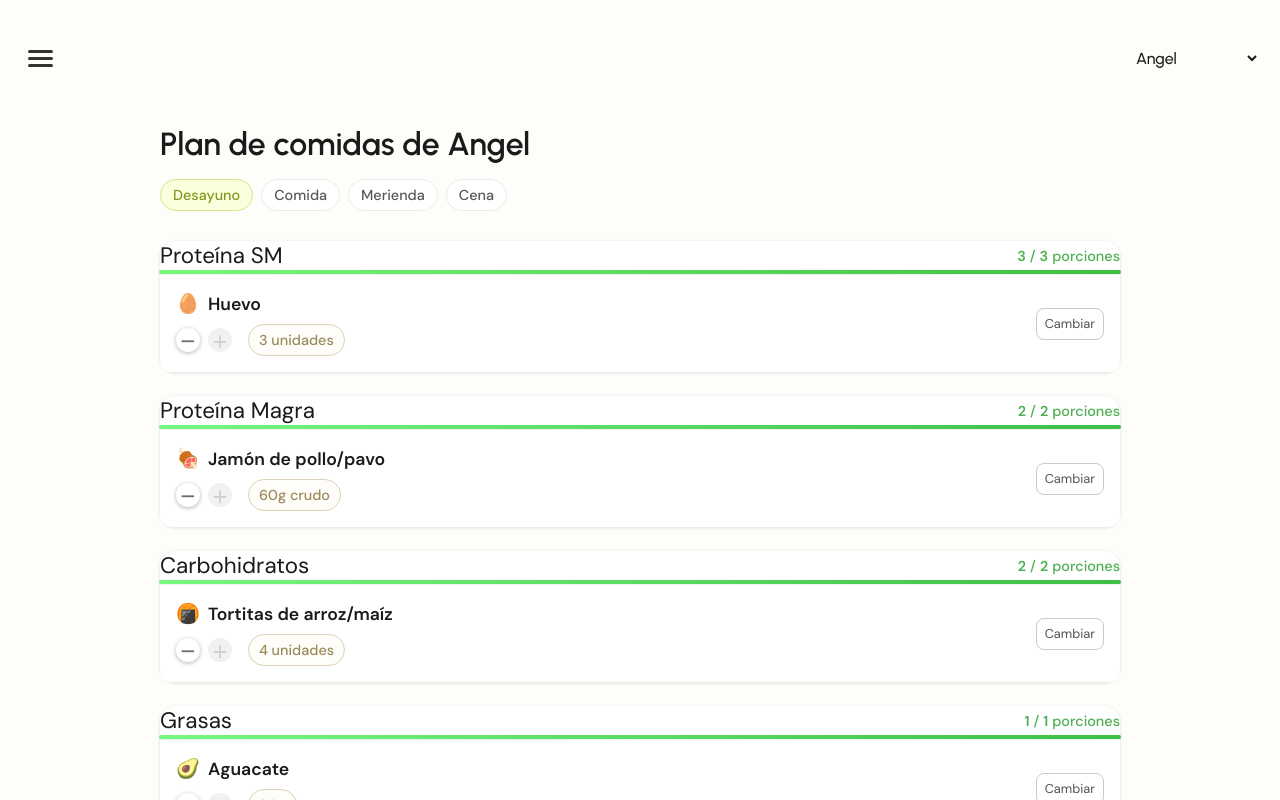
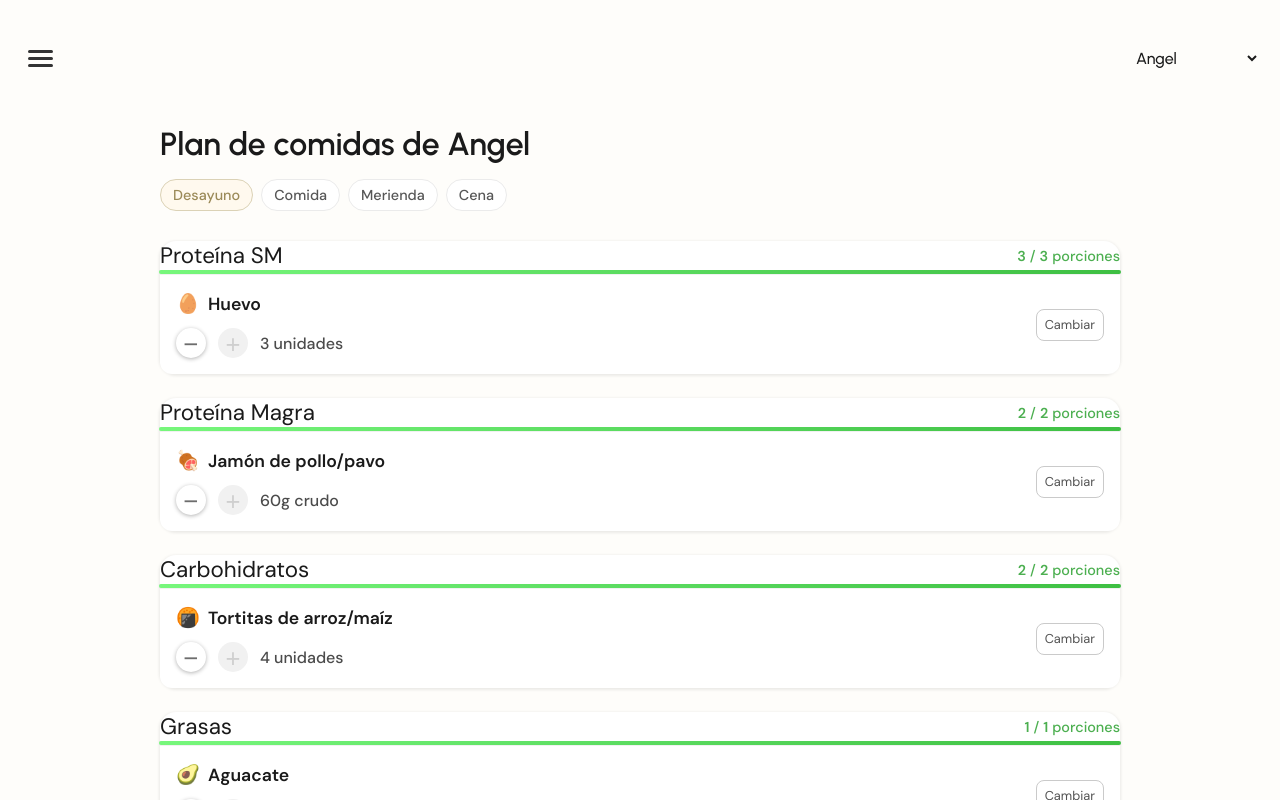
Before and after one commit to AngelRivilloD/foodhelper, an Angular app: page / in a window 1280 px wide. Built offline with nearby package versions, Linux system fonts and the light colour scheme.

Commit message:
add many 2

```diff
--- a/src/app/components/meal-calculator/meal-calculator.component.css
+++ b/src/app/components/meal-calculator/meal-calculator.component.css
@@ -61,9 +61,9 @@
 }
 
 .meal-type-btn.active {
-  background: #faffdd;
-    border-color: #d6e689;
-    color: #83961b;
+  background: #fff9ee;
+  border: 1px solid #dbd2b6;
+  color: #9b8a58;
 }
 
 
@@ -185,11 +185,6 @@
   border-top: 1px solid #f1f1f1;
 }
 
-.food-item:hover {
-  background: #f8f9fa;
-  box-shadow: 0 2px 8px rgba(0, 0, 0, 0.15);
-}
-
 .food-item-content {
   display: flex;
   align-items: center;
@@ -205,7 +200,7 @@
   color: #1a1a1a;
   font-size: 1.1rem;
   font-weight: 600;
-  margin: 0 0 8px 0;
+  margin: 0 0 12px 0;
   display: flex;
   align-items: center;
   gap: 4px;
@@ -219,7 +214,7 @@
 .food-inline-controls {
   display: flex;
   align-items: center;
-  gap: 16px;
+  gap: 12px;
   flex-wrap: wrap;
 }
 
@@ -231,20 +226,10 @@
 
 .portion-info,
 .amount-info {
-  background: #f8f9fa;
-  padding: 6px 10px;
-  border-radius: 8px;
-  color: rgb(71, 71, 71);
-  font-family: 'DM Sans', sans-serif;
-  font-size: 0.9rem;
-  font-weight: 500;
-}
-
-.portion-info {
-  background: #fefdfa;
-  border: 1px solid #dbd2b6;
-  color: #9b8a58;
-  border-radius: 16px;
+  color: rgb(75 75 75);
+    font-family: 'DM Sans', sans-serif;
+    font-size: 1rem;
+    font-weight: 500;
 }
 
 .amount-info {
@@ -275,13 +260,13 @@
 .portion-controls {
   display: flex;
   align-items: center;
-  gap: 8px;
+  gap: 12px;
 }
 
 .portion-btn {
   background: #ffffff;
-  width: 24px;
-  height: 24px;
+  width: 30px;
+  height: 30px;
   border-radius: 50%;
   border: none;
   font-size: 1.6rem;
@@ -778,19 +763,14 @@ margin-top: 40px;
   font-family: 'DM Sans', sans-serif;
   color: #1a1a1a;
   font-size: 1rem;
-  font-weight: 500;
+  font-weight: 600;
 }
 
 .ingredient-amount {
-  background: #fefdfa;
-  border: 1px solid #dbd2b6;
-  color: #9b8a58;
-
-  border-radius: 16px;
-  padding: 6px 10px;
-  font-family: 'DM Sans', sans-serif;
-  font-size: 0.8rem;
-  font-weight: 500;
+  color: rgb(75 75 75);
+    font-family: 'DM Sans', sans-serif;
+    font-size: 0.9rem;
+    font-weight: 500;
   white-space: nowrap;
 }
 
```
